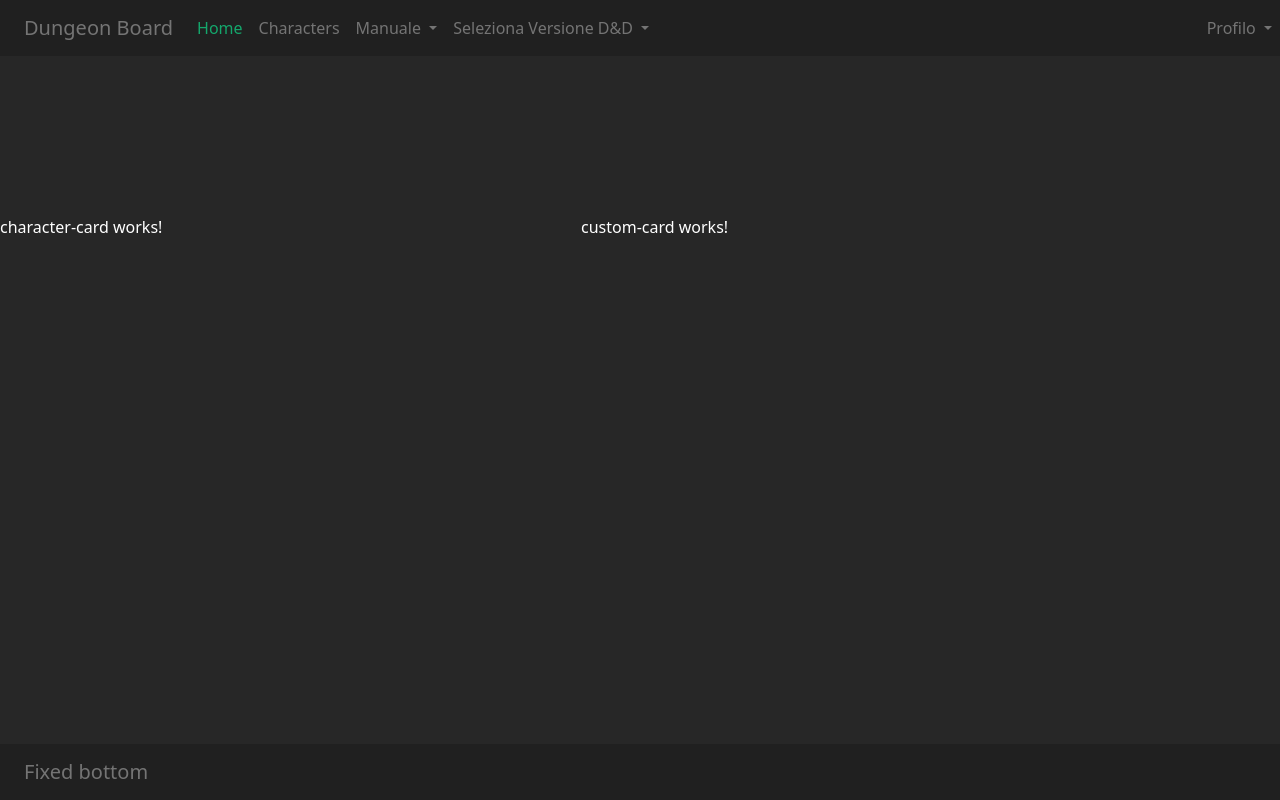
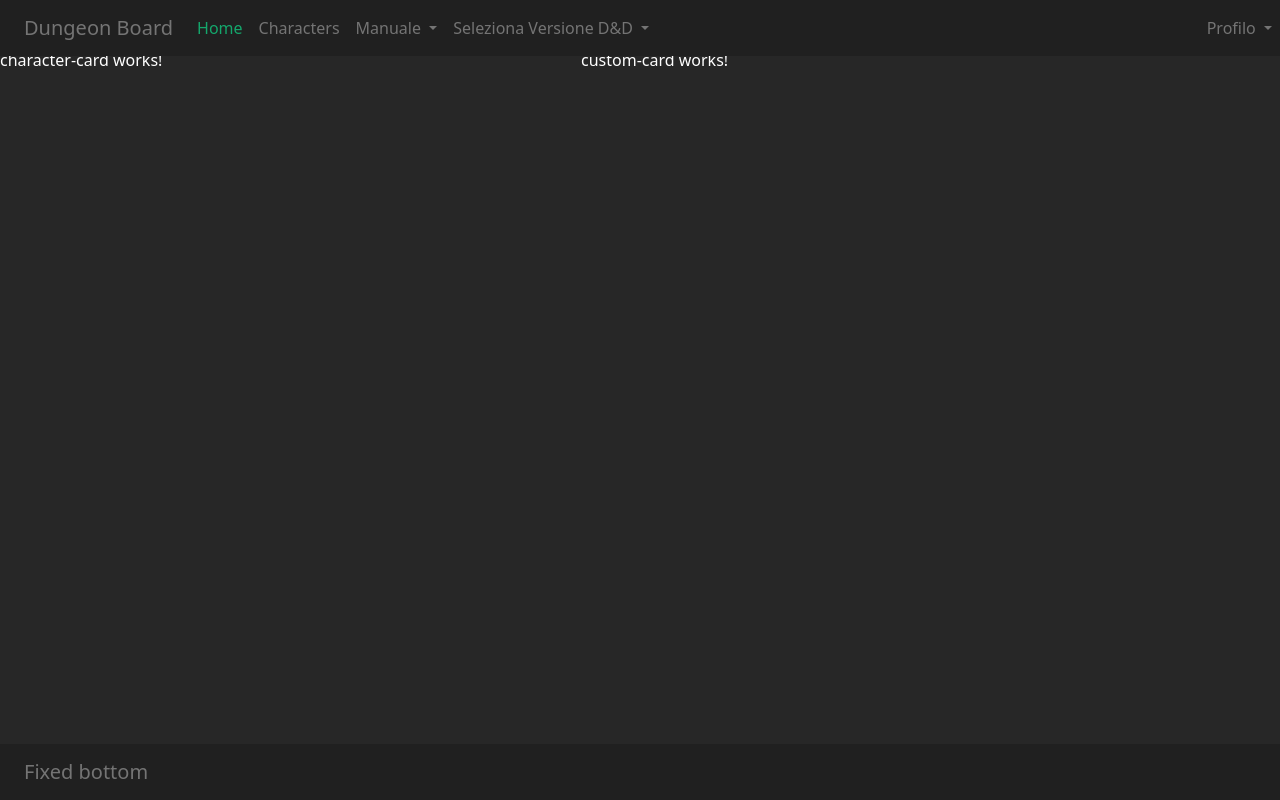
Before and after one commit to dgett130/dungeon-board, an Angular app: page /home in a window 1280 px wide. Built offline with nearby package versions, Linux system fonts and the light colour scheme.

Commit message:
fix: home layout

```diff
--- a/src/app/features/private/home/home.component.css
+++ b/src/app/features/private/home/home.component.css
@@ -1,6 +1,8 @@
 .home-container {
   display: grid;
   grid-template-columns: 45% 1fr;
+  grid-template-areas:
+    "character-card custom-cards";
   gap: 5px;
   width: 100%;
   height: 100%;
@@ -9,17 +11,11 @@
 }
 
 .character-card-container {
-  grid-column-start: 1;
-  grid-column-end: 2;
-  grid-row-start: 2;
-  grid-row-end: 5;
+  grid-area: character-card;
   /*border: 4px solid white;*/
 }
 
 .custom-card {
-  grid-column-start: 2;
-  grid-column-end: 3;
-  grid-row-start: 2;
-  grid-row-end: 3;
+  grid-area: custom-cards;
   /*border: 5px solid yellow;*/
 }
```
